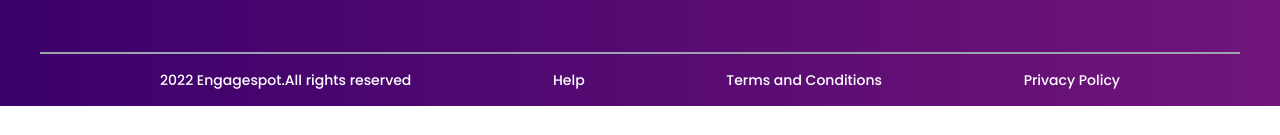
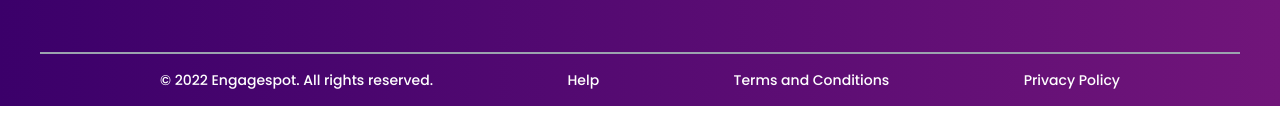
Before and after one commit to Ashrayaa/Engagespot, a Next.js app: page / in a window 1280 px wide. Shown: the part 3911-4046 px from the top of the page. Built offline with nearby package versions, Linux system fonts and the light colour scheme.

Commit message:
logo added

```diff
--- a/components/Home/Footer.tsx
+++ b/components/Home/Footer.tsx
@@ -73,7 +73,7 @@ export default function Footer({}: Props) {
       {/* Bottom Part */}
       <div>
         <ul className="flex flex-col text-xs font-extralight gap-4 px-10 py-4 sm:flex-row lg:text-sm lg:font-medium lg:justify-between sm:mx-6 md:mx-24 lg:px-16 lg:p-4">
-          <li className="text-center">2022 Engagespot.All rights reserved</li>
+          <li className="text-center">© 2022 Engagespot. All rights reserved.</li>
           <li>Help</li>
           <li>Terms and Conditions</li>
           <li>Privacy Policy</li>
```
